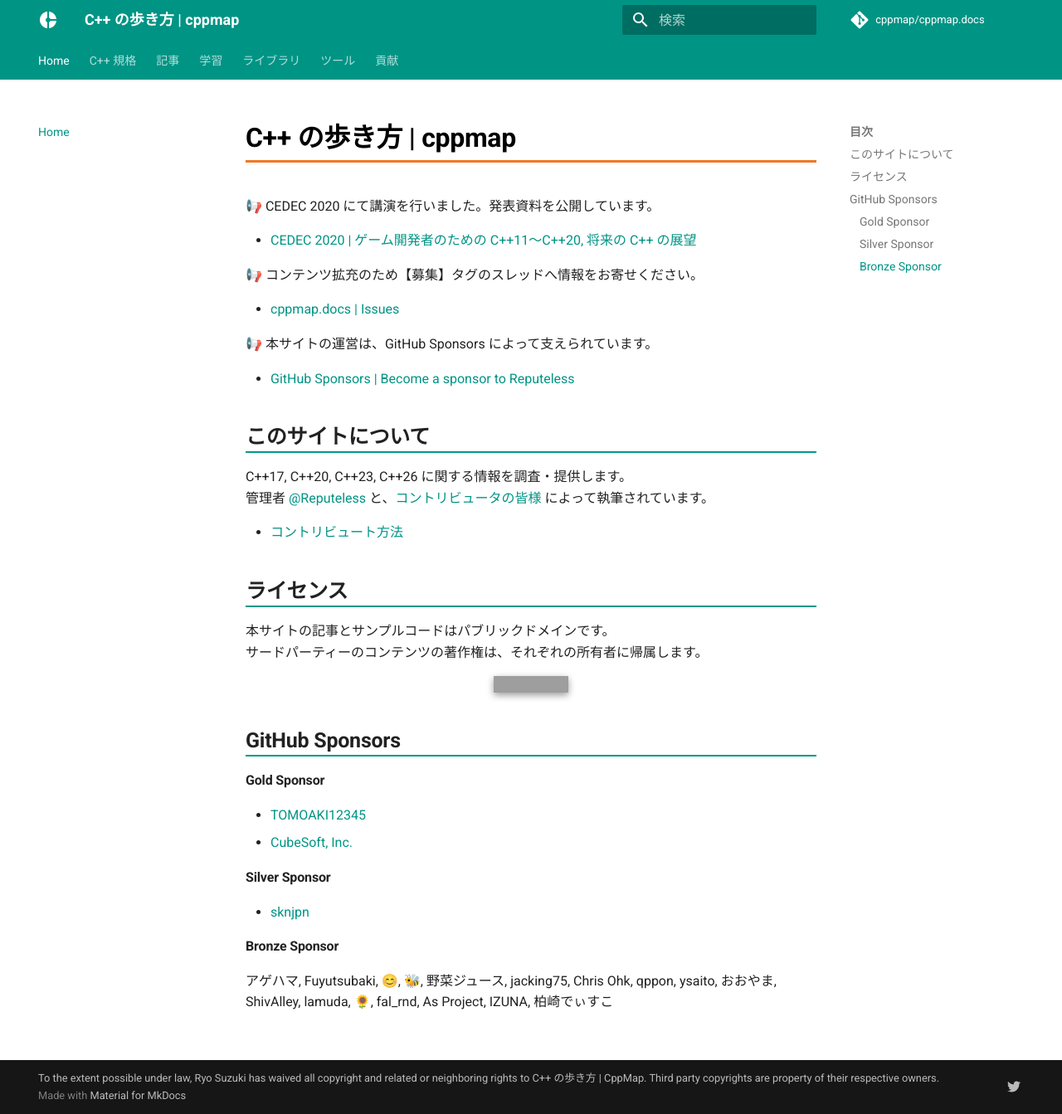
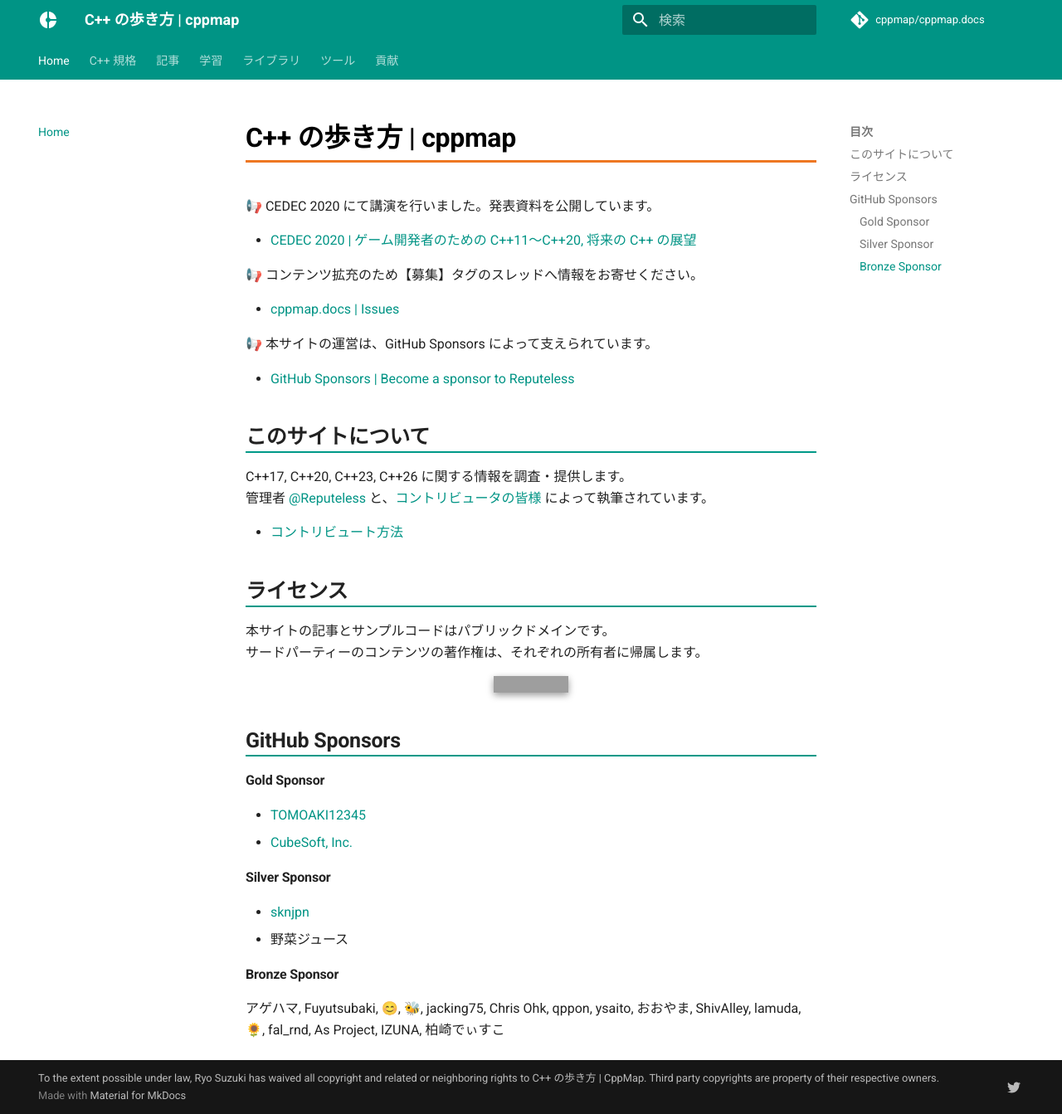
Before and after one commit to cppmap/cppmap.docs, an MkDocs documentation site: the page built from docs/index.md, in a window 1280 px wide and 1343 px high. Shown: the whole window at 83% size. Built offline with MkDocs 1.6.1 and Material for MkDocs 9.7.7, drawn with Linux system fonts in a browser that asks for light colours; nearby versions of some CDN libraries; comment, search, counter and statistics services are not loaded; grey boxes are pictures that could not be loaded.

```diff
--- a/docs/index.md
+++ b/docs/index.md
@@ -35,6 +35,7 @@ C++17, C++20, C++23, C++26 に関する情報を調査・提供します。
 
 #### Silver Sponsor
 - [sknjpn](https://twitter.com/sknjpn)
+- 野菜ジュース
 
 #### Bronze Sponsor
-アゲハマ, Fuyutsubaki, 😊, 🐝, 野菜ジュース, jacking75, Chris Ohk, qppon, ysaito, おおやま, ShivAlley, lamuda, 🌻, fal_rnd, As Project, IZUNA, 柏崎でぃすこ
+アゲハマ, Fuyutsubaki, 😊, 🐝, jacking75, Chris Ohk, qppon, ysaito, おおやま, ShivAlley, lamuda, 🌻, fal_rnd, As Project, IZUNA, 柏崎でぃすこ
```
